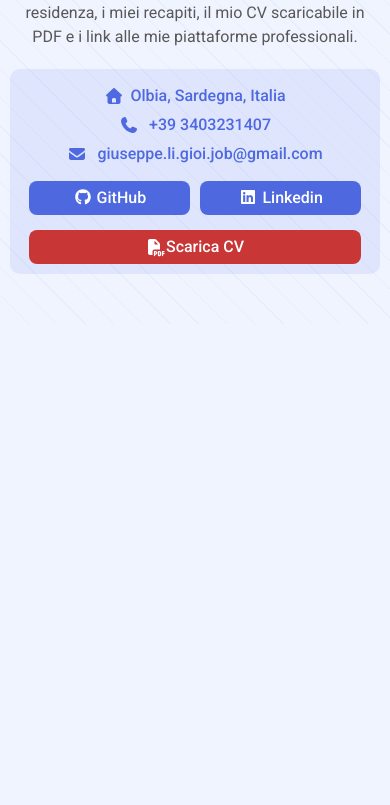
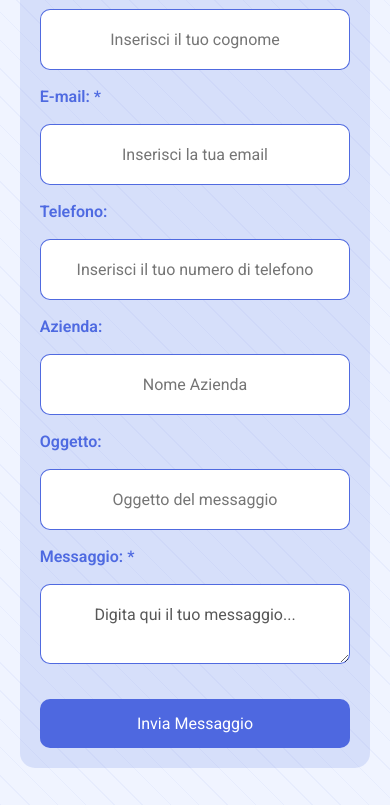
Before and after one commit to GiuseppeLiGioi/personal-portfolio, a React (Vite) app: page / in a window 390 px wide. Shown: the part 6879-7684 px from the top of the page. Before the commit the page ends 7203 px from the top, so only its background shows below. Built offline with nearby package versions, Linux system fonts and the light colour scheme.

Commit message:
added. mobile-first syle at contact-form and thankyou message

```diff
--- a/src/Components/ContactForm.jsx
+++ b/src/Components/ContactForm.jsx
@@ -122,49 +122,49 @@ export default function ContactForm() {
 
                         <label className="label-form">
                             Nome: *
+                        </label>
 
                             <input
                                 type="text"
                                 name="name"
                                 placeholder={errors.name || "Inserisci il tuo nome"}
-                                className="input-form"
+                                className={errors.name ? "input-form-error" : "input-form"}
                                 value={formData.name}
                                 onChange={handleChange}
                             />
-                        </label>
 
 
                         <label className="label-form">
                             Cognome: *
-
+                        </label>
                             <input
                                 type="text"
                                 name="surname"
                                 placeholder={errors.surname || "Inserisci il tuo cognome"}
-                                className="input-form"
+                                className={errors.surname ? "input-form-error" : "input-form"}
                                 value={formData.surname}
                                 onChange={handleChange}
                             />
-                        </label>
+
 
 
                         <label className="label-form">
                             E-mail: *
-
+                        </label>
                             <input
                                 type="email"
                                 name="email"
                                 placeholder={errors.email || "Inserisci la tua email"}
-                                className="input-form"
+                                className={errors.email ? "input-form-error" : "input-form"}
                                 value={formData.email}
                                 onChange={handleChange}
                             />
-                        </label>
+
 
 
                         <label className="label-form">
                             Telefono:
-
+                        </label>
                             <input
                                 type="tel"
                                 name="phone"
@@ -173,13 +173,13 @@ export default function ContactForm() {
                                 value={formData.phone}
                                 onChange={handleChange}
                             />
-                        </label>
+
 
 
 
                         <label className="label-form">
                             Azienda:
-
+                        </label>
                             <input
                                 type="text"
                                 name="agency"
@@ -188,12 +188,12 @@ export default function ContactForm() {
                                 value={formData.agency}
                                 onChange={handleChange}
                             />
-                        </label>
+
 
 
                         <label className="label-form">
                             Oggetto:
-
+                        </label>
                             <input
                                 type="text"
                                 name="object"
@@ -202,32 +202,31 @@ export default function ContactForm() {
                                 value={formData.object}
                                 onChange={handleChange}
                             />
-                        </label>
+
 
 
                         <label className="label-form">
                             Messaggio: *
-
+                        </label>
                             <textarea
                                 name="message"
                                 placeholder={errors.message || "Digita qui il tuo messaggio..."}
-                                className="textarea-form"
+                                className={errors.message ? "input-form-error" : "textarea-form"}
                                 value={formData.message}
-                                required
                                 onChange={handleChange}
                             >
                             </textarea>
-                        </label>
 
 
 
-                        <button type="submit" className="btn-form">Invia</button>
+
+                        <button type="submit" className="btn-form">Invia Messaggio</button>
                     </form>
                 ) : (
                     <div className="container-thankyou-message">
                         <div className="container-thankyou-info">
-                            <h3 className="title-thankyou">Grazie per il tuo messaggio!</h3>
-                            <p className="p-thankyou">Ti contatterò al più presto!</p>
+                            <h3 className="title-thankyou">Grazie per avermi mandato un messaggio!</h3>
+                            <p className="p-thankyou">Mi impegnerò per risponderti al più presto!</p>
                         </div>
                     </div>
                 )}
--- a/src/styles/index.css
+++ b/src/styles/index.css
@@ -763,6 +763,135 @@ margin-top: 40px;
 }
 
 
+
+/*CONTACT-FORM STYLE*/
+.container-contact-form{
+  display: flex;
+  flex-direction: column;
+  justify-content: center;
+  align-items: center;
+  gap: 15px;
+  padding: 10px;
+
+
+  max-width: 600px;
+  width: 95%;
+  margin: 60px auto;
+  border-radius: 10px;
+}
+
+.contact-form{
+display: flex;
+  flex-direction: column;
+  justify-content: center;
+  align-items: flex-start;
+  gap: 15px;
+  padding: 20px;
+  width: 100%;
+  margin: 0 auto;
+  background-color: #4763DF26;
+  border-radius: 15px;
+}
+
+.label-form{
+color:rgba(71, 99, 223, 0.95);
+font-size: 1rem;
+font-weight: 600;
+}
+
+
+.input-form,
+.textarea-form{
+  background-color: white;
+  color: rgba(71, 99, 223, 0.95) !important;
+  padding: 20px;
+  border-radius: 10px;
+  border: 1.5px solid rgba(71, 99, 223, 0.95);
+  text-align: center;
+  width: 100%;
+  font-size: 1rem;
+}
+
+.input-form,
+.textarea-form::placeholder{
+font-size: 1rem;
+color: #585858;
+}
+
+.input-form:focus,
+.textarea-form:focus{
+outline: none;
+border: 2px solid rgba(44, 79, 236, 0.76);
+}
+
+.input-form-error{
+  background-color: white;
+  color: rgba(71, 99, 223, 0.95);
+  padding: 20px;
+  border-radius: 10px;
+  border: 1.5px solid rgba(71, 99, 223, 0.95);
+  text-align: center;
+  width: 100%;
+
+  font-size: 1rem;
+}
+
+.input-form-error::placeholder{
+  color: rgb(253, 144, 144);
+}
+
+.btn-form{
+padding: 15px;
+border-radius: 10px;
+background-color: rgba(71, 99, 223, 0.95);
+color: white;
+border: none;
+width: 100%;
+font-size: 1rem;
+text-align: center;
+align-self: center;
+margin-top: 20px;
+}
+
+
+/*BOX THANKYOU FORM STYLE*/
+.container-thankyou-message {
+  display: flex;
+  justify-content: center;
+  align-items: center;
+  min-height: 250px;
+  padding: 20px;
+  background-color: rgba(71, 99, 223, 0.05);
+  border-radius: 15px;
+  margin: 20px 0;
+  text-align: center;
+
+  max-width: 600px;
+  width: 95%;
+  margin: 0 auto;
+}
+
+.container-thankyou-info {
+  max-width: 500px;
+  width: 100%;
+}
+
+.title-thankyou {
+  font-size: 1.6rem;
+  color: rgba(71, 99, 223, 0.95);
+  margin-bottom: 12px;
+  font-weight: 700;
+}
+
+.p-thankyou {
+  font-size: 1rem;
+  color: rgba(16, 10, 65, 0.8);
+  margin-top: 5px;
+}
+
+
+
+
 /*FOOTER STYLE*/
 .container-footer {
   display: flex;
```
